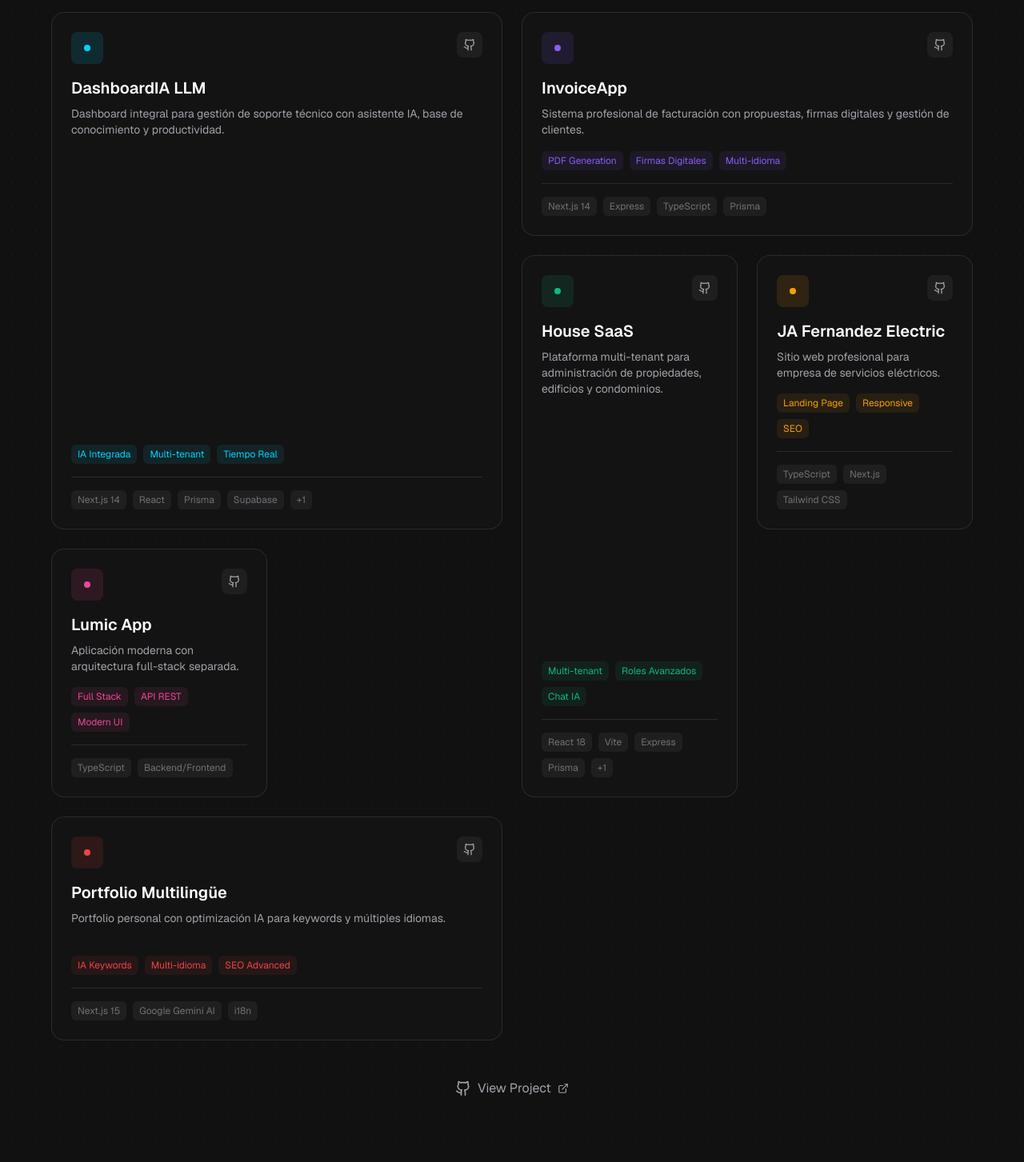
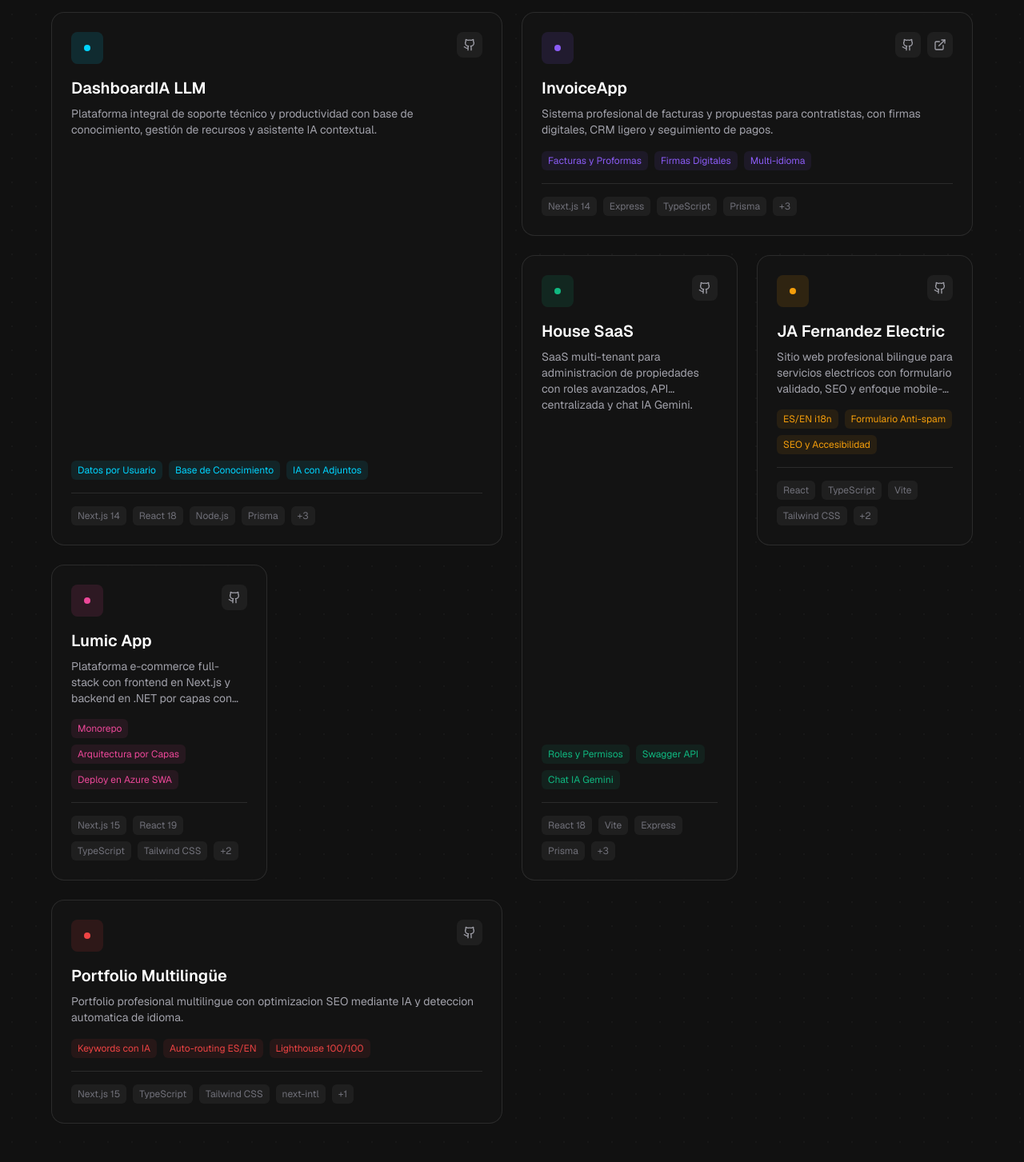
Before and after one commit to miguelgargurevich/gargurevich-digital, a Next.js app: page /en in a window 1280 px wide. Shown: the part 3320-4773 px from the top of the page at 80% size. Built offline with nearby package versions, Linux system fonts and the light colour scheme.

Commit message:
feat: enrich featured projects section from README data

```diff
--- a/src/components/sections/PortfolioSection.tsx
+++ b/src/components/sections/PortfolioSection.tsx
@@ -10,74 +10,74 @@ const projects = [
   {
     id: 'dashboardia',
     title: 'DashboardIA LLM',
-    description: 'Dashboard integral para gestión de soporte técnico con asistente IA, base de conocimiento y productividad.',
+    description: 'Plataforma integral de soporte técnico y productividad con base de conocimiento, gestión de recursos y asistente IA contextual.',
     image: '/projects/dashboardia.png',
-    tech: ['Next.js 14', 'React', 'Prisma', 'Supabase', 'Google Gemini'],
+    tech: ['Next.js 14', 'React 18', 'Node.js', 'Prisma', 'PostgreSQL', 'Supabase', 'Gemini API'],
     github: 'https://github.com/miguelgargurevich/dashboardia-llm',
     live: '#',
     size: 'large' as const,
     color: '#00D4FF',
-    features: ['IA Integrada', 'Multi-tenant', 'Tiempo Real'],
+    features: ['Datos por Usuario', 'Base de Conocimiento', 'IA con Adjuntos'],
   },
   {
     id: 'invoiceapp',
     title: 'InvoiceApp',
-    description: 'Sistema profesional de facturación con propuestas, firmas digitales y gestión de clientes.',
+    description: 'Sistema profesional de facturas y propuestas para contratistas, con firmas digitales, CRM ligero y seguimiento de pagos.',
     image: '/projects/invoiceapp.png',
-    tech: ['Next.js 14', 'Express', 'TypeScript', 'Prisma'],
+    tech: ['Next.js 14', 'Express', 'TypeScript', 'Prisma', 'PostgreSQL', 'Supabase', 'Resend'],
     github: 'https://github.com/miguelgargurevich/invoiceapp',
-    live: '#',
+    live: 'https://invoiceapp.vercel.app',
     size: 'wide' as const,
     color: '#8B5CF6',
-    features: ['PDF Generation', 'Firmas Digitales', 'Multi-idioma'],
+    features: ['Facturas y Proformas', 'Firmas Digitales', 'Multi-idioma'],
   },
   {
     id: 'house',
     title: 'House SaaS',
-    description: 'Plataforma multi-tenant para administración de propiedades, edificios y condominios.',
+    description: 'SaaS multi-tenant para administracion de propiedades con roles avanzados, API centralizada y chat IA Gemini.',
     image: '/projects/house.png',
-    tech: ['React 18', 'Vite', 'Express', 'Prisma', 'Framer Motion'],
+    tech: ['React 18', 'Vite', 'Express', 'Prisma', 'PostgreSQL', 'JWT', 'Gemini API'],
     github: 'https://github.com/miguelgargurevich/house',
     live: '#',
     size: 'tall' as const,
     color: '#10B981',
-    features: ['Multi-tenant', 'Roles Avanzados', 'Chat IA'],
+    features: ['Roles y Permisos', 'Swagger API', 'Chat IA Gemini'],
   },
   {
     id: 'jafernandez',
     title: 'JA Fernandez Electric',
-    description: 'Sitio web profesional para empresa de servicios eléctricos.',
+    description: 'Sitio web profesional bilingue para servicios electricos con formulario validado, SEO y enfoque mobile-first.',
     image: '/projects/jafernandez.png',
-    tech: ['TypeScript', 'Next.js', 'Tailwind CSS'],
+    tech: ['React', 'TypeScript', 'Vite', 'Tailwind CSS', 'Framer Motion', 'Zod'],
     github: 'https://github.com/miguelgargurevich/jafernandezelectric',
     live: '#',
     size: 'default' as const,
     color: '#F59E0B',
-    features: ['Landing Page', 'Responsive', 'SEO'],
+    features: ['ES/EN i18n', 'Formulario Anti-spam', 'SEO y Accesibilidad'],
   },
   {
     id: 'lumic',
     title: 'Lumic App',
-    description: 'Aplicación moderna con arquitectura full-stack separada.',
+    description: 'Plataforma e-commerce full-stack con frontend en Next.js y backend en .NET por capas con autenticacion JWT.',
     image: '/projects/lumic.png',
-    tech: ['TypeScript', 'Backend/Frontend'],
+    tech: ['Next.js 15', 'React 19', 'TypeScript', 'Tailwind CSS', '.NET 9', 'JWT'],
     github: 'https://github.com/miguelgargurevich/lumic',
     live: '#',
     size: 'default' as const,
     color: '#EC4899',
-    features: ['Full Stack', 'API REST', 'Modern UI'],
+    features: ['Monorepo', 'Arquitectura por Capas', 'Deploy en Azure SWA'],
   },
   {
     id: 'portfolio',
     title: 'Portfolio Multilingüe',
-    description: 'Portfolio personal con optimización IA para keywords y múltiples idiomas.',
+    description: 'Portfolio profesional multilingue con optimizacion SEO mediante IA y deteccion automatica de idioma.',
     image: '/projects/portfolio.png',
-    tech: ['Next.js 15', 'Google Gemini AI', 'i18n'],
+    tech: ['Next.js 15', 'TypeScript', 'Tailwind CSS', 'next-intl', 'Gemini AI'],
     github: 'https://github.com/miguelgargurevich/miguel-gargurevich-portfolio',
     live: '#',
     size: 'wide' as const,
     color: '#EF4444',
-    features: ['IA Keywords', 'Multi-idioma', 'SEO Advanced'],
+    features: ['Keywords con IA', 'Auto-routing ES/EN', 'Lighthouse 100/100'],
   },
 ];
 
```
